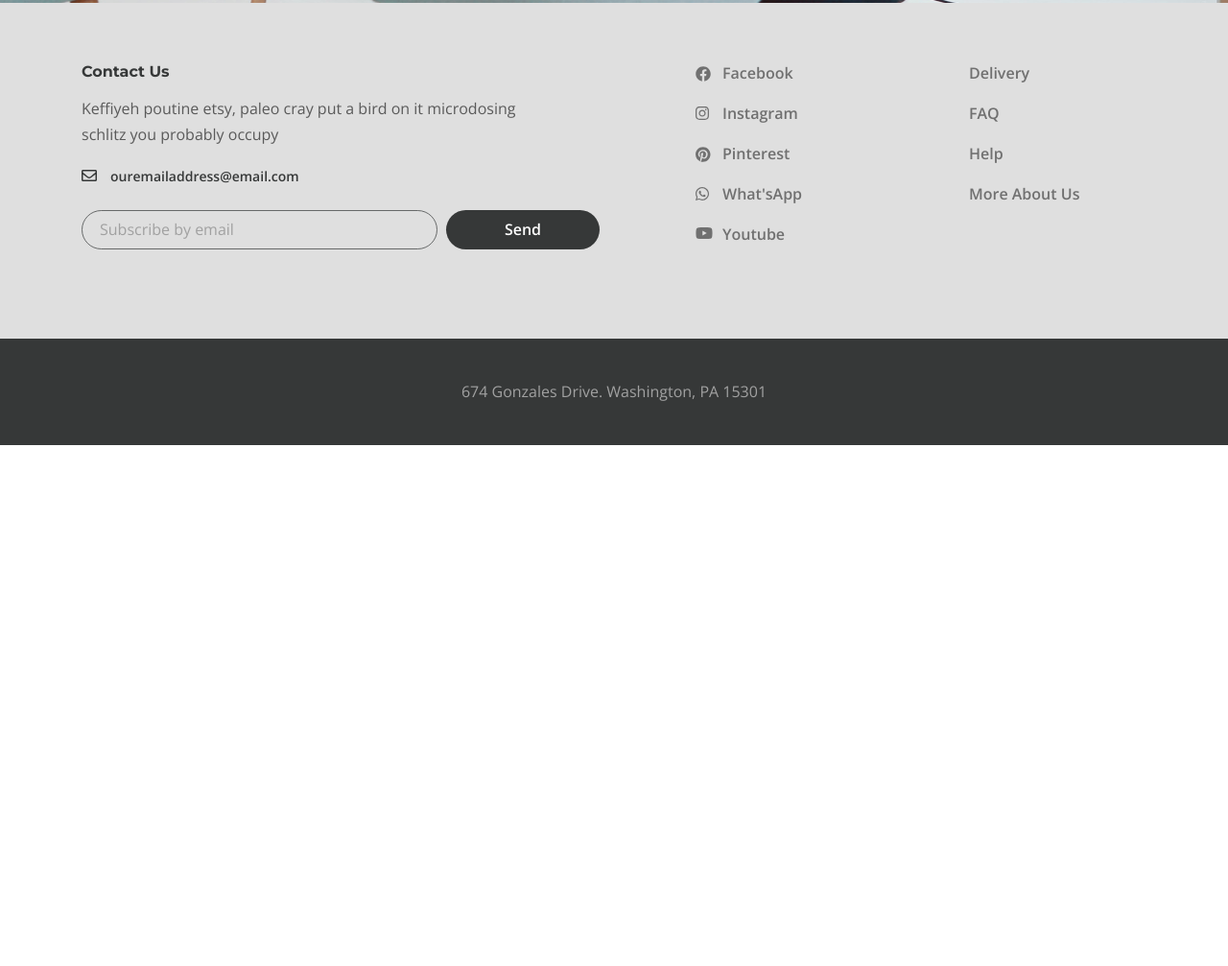
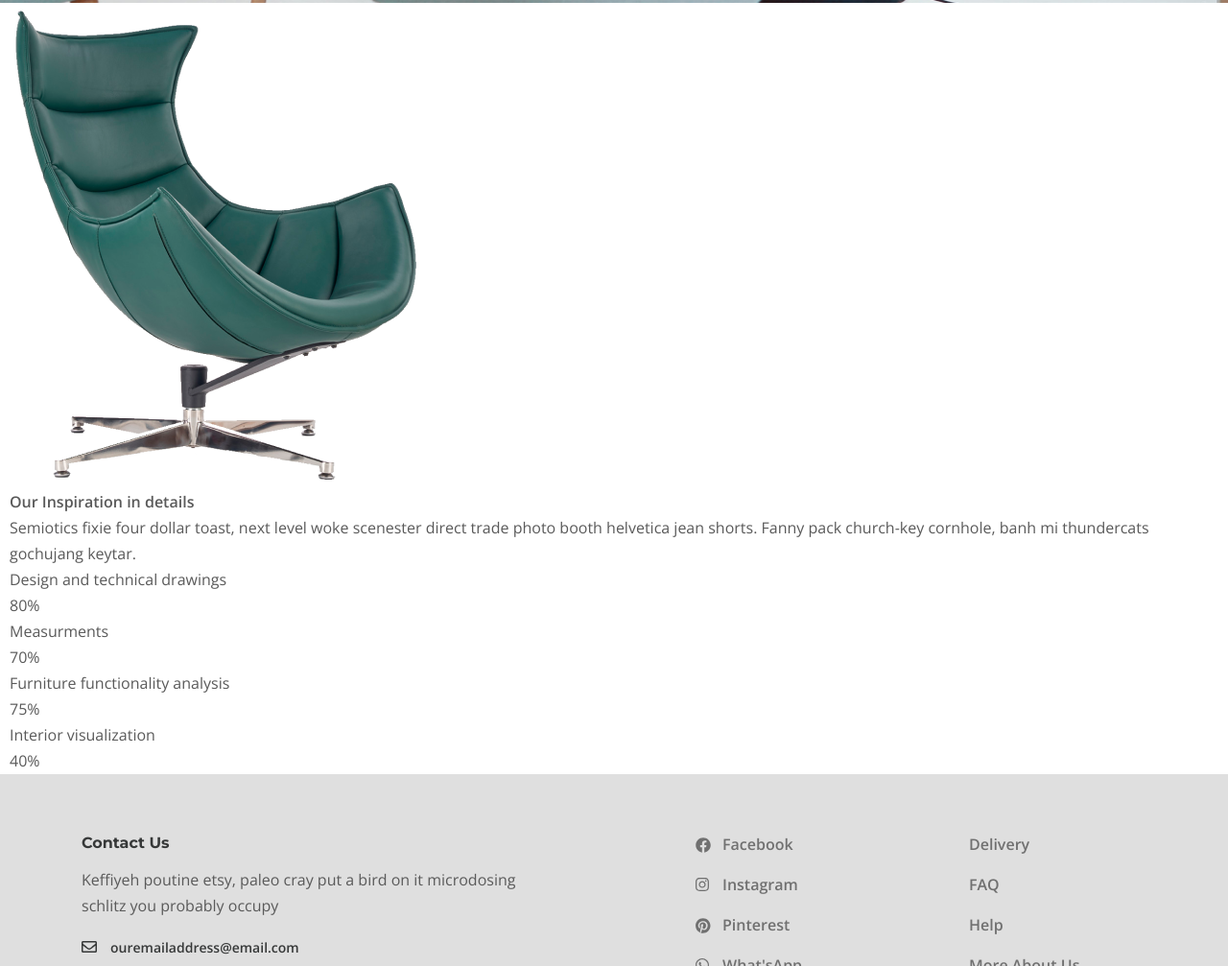
Before and after one commit to TwiDef/desire, a website: page app/about.html in a window 1280 px wide. Shown: the part 1597-2604 px from the top of the page at 96% size. Before the commit the page ends 2061 px from the top, so only its background shows below. Drawn offline with nearby package versions, Linux system fonts and the light colour scheme.

Commit message:
done inspiration structure in about page

```diff
--- a/app/about.html
+++ b/app/about.html
@@ -109,6 +109,50 @@
                 </div>
             </section>
 
+            <section class="inspiration">
+                <div class="container-fluid">
+                    <div class="inspiration__inner">
+                        <img class="inspiration__images" src="images/inspiration-decor.png" alt="images">
+                        <div class="inspiration__content">
+                            <h3 class="inspiration__title">Our Inspiration in details</h3>
+                            <p class="inspiration__text">
+                                Semiotics fixie four dollar toast, next level woke scenester direct trade photo booth helvetica jean shorts. Fanny pack church-key cornhole, banh mi thundercats gochujang keytar.
+                            </p>
+                            <ul class="inspiration__list">
+                                <li class="inspiration__item">
+                                    <div class="inspiration__item-content">
+                                        <p class="inspiration__item-text">Design and technical drawings</p>
+                                        <p class="inspiration__item-num">80%</p>
+                                    </div>
+                                    <div class="inspiration__line"></div>
+                                </li>
+                                <li class="inspiration__item">
+                                    <div class="inspiration__item-content">
+                                        <p class="inspiration__item-text">Measurments</p>
+                                        <p class="inspiration__item-num">70%</p>
+                                    </div>
+                                    <div class="inspiration__line"></div>
+                                </li>
+                                <li class="inspiration__item">
+                                    <div class="inspiration__item-content">
+                                        <p class="inspiration__item-text">Furniture functionality analysis</p>
+                                        <p class="inspiration__item-num">75%</p>
+                                    </div>
+                                    <div class="inspiration__line"></div>
+                                </li>
+                                <li class="inspiration__item">
+                                    <div class="inspiration__item-content">
+                                        <p class="inspiration__item-text">Interior visualization</p>
+                                        <p class="inspiration__item-num">40%</p>
+                                    </div>
+                                    <div class="inspiration__line"></div>
+                                </li>
+                            </ul>
+                        </div>
+                    </div>
+                </div>
+            </section>
+
         </main>
 
         <footer class="footer">
--- a/app/scss/style.scss
+++ b/app/scss/style.scss
@@ -633,4 +633,4 @@
     }
 }
 
-//
+// 6:50:10
```
Also changed, not shown: app/images/inspiration-bg.jpg (added), app/images/inspiration-decor.png (added).
